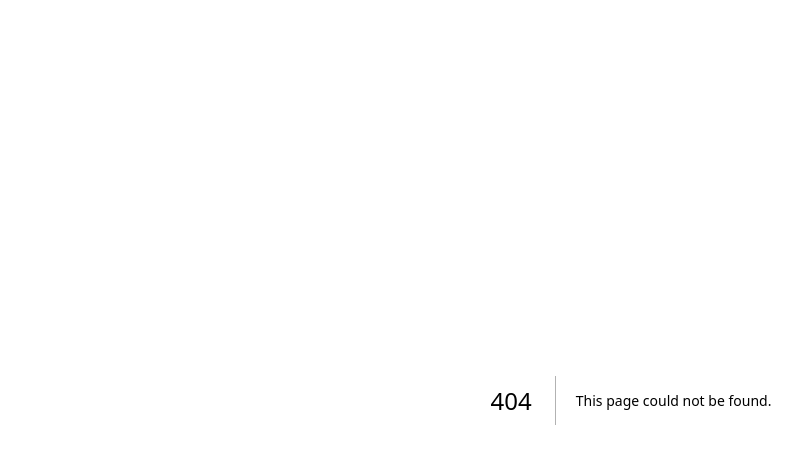
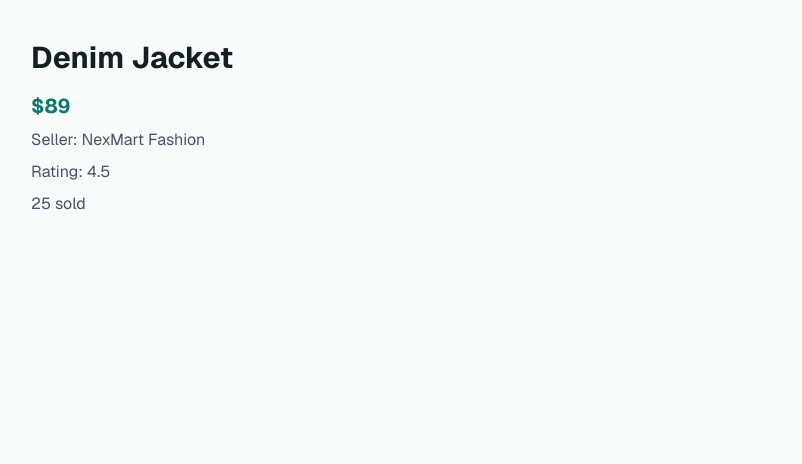
Before and after one commit to jasonkhoo05/Marketplace-Platform, a Next.js app in the folder nexmart/: page /products/1 in a window 1280 px wide. Before the commit this address had no page. Shown: the top 464 px of the page, without its empty margins (9-811 px from the left). Built offline with nearby package versions, Linux system fonts and the light colour scheme.

Commit message:
make the product card clickable, and create the page for product detail

```diff
--- a/nexmart/app/prod_components/products/ProductCard.tsx
+++ b/nexmart/app/prod_components/products/ProductCard.tsx
@@ -2,6 +2,7 @@
 import type { Product } from "@/lib/products";
 import Image from "next/image";
 import { Star } from "lucide-react";
+import Link from "next/link";
 
 type Props = {
   product: Product;
@@ -11,6 +12,7 @@ export default function ProductCard({ product }: Props) {
   const isOutOfStock = product.stockQuantity === 0;
 
   return (
+    <Link href={`/products/${product.id}`}>
     <div className="overflow-hidden rounded-2xl border bg-white shadow-sm">
       <div className="relative aspect-square w-full bg-slate-100">
         {isOutOfStock && (
@@ -38,5 +40,6 @@ export default function ProductCard({ product }: Props) {
         </p>
       </div>
     </div>
+    </Link>
   );
 }
--- /dev/null
+++ b/nexmart/app/products/[id]/page.tsx
@@ -0,0 +1,28 @@
+import { products } from "@/lib/products";
+import { notFound } from "next/navigation";
+
+type Props = {
+  params: Promise<{
+    id: string;
+  }>;
+};
+
+export default async function ProductDetailPage({ params }: Props) {
+  const { id } = await params;
+
+  const product = products.find((p) => p.id === Number(id));
+
+  if (!product) {
+    notFound();
+  }
+
+  return (
+    <main className="p-10">
+      <h1 className="text-3xl font-bold">{product.name}</h1>
+      <p className="mt-4 text-xl font-bold text-teal-700">${product.price}</p>
+      <p className="mt-2 text-slate-600">Seller: {product.seller}</p>
+      <p className="mt-2 text-slate-600">Rating: {product.rating}</p>
+      <p className="mt-2 text-slate-600">{product.quantitySold} sold</p>
+    </main>
+  );
+}
```
